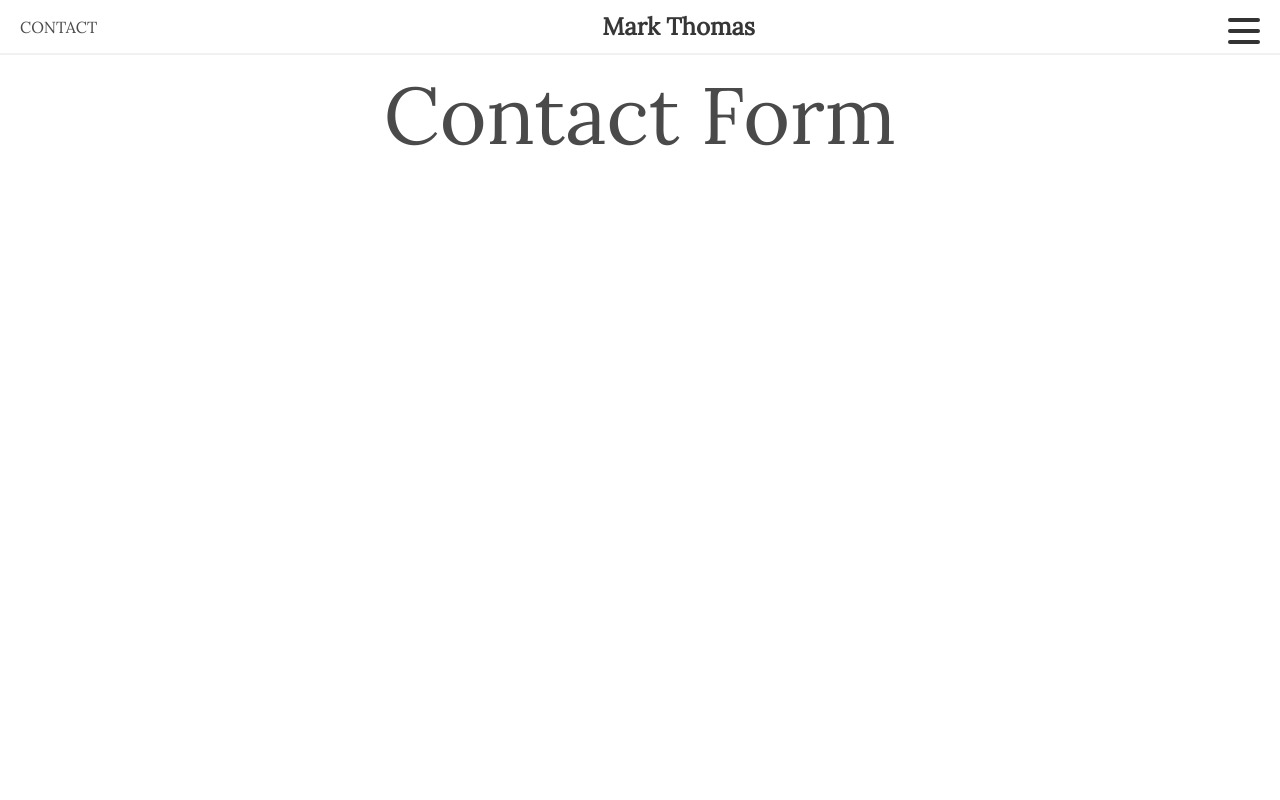
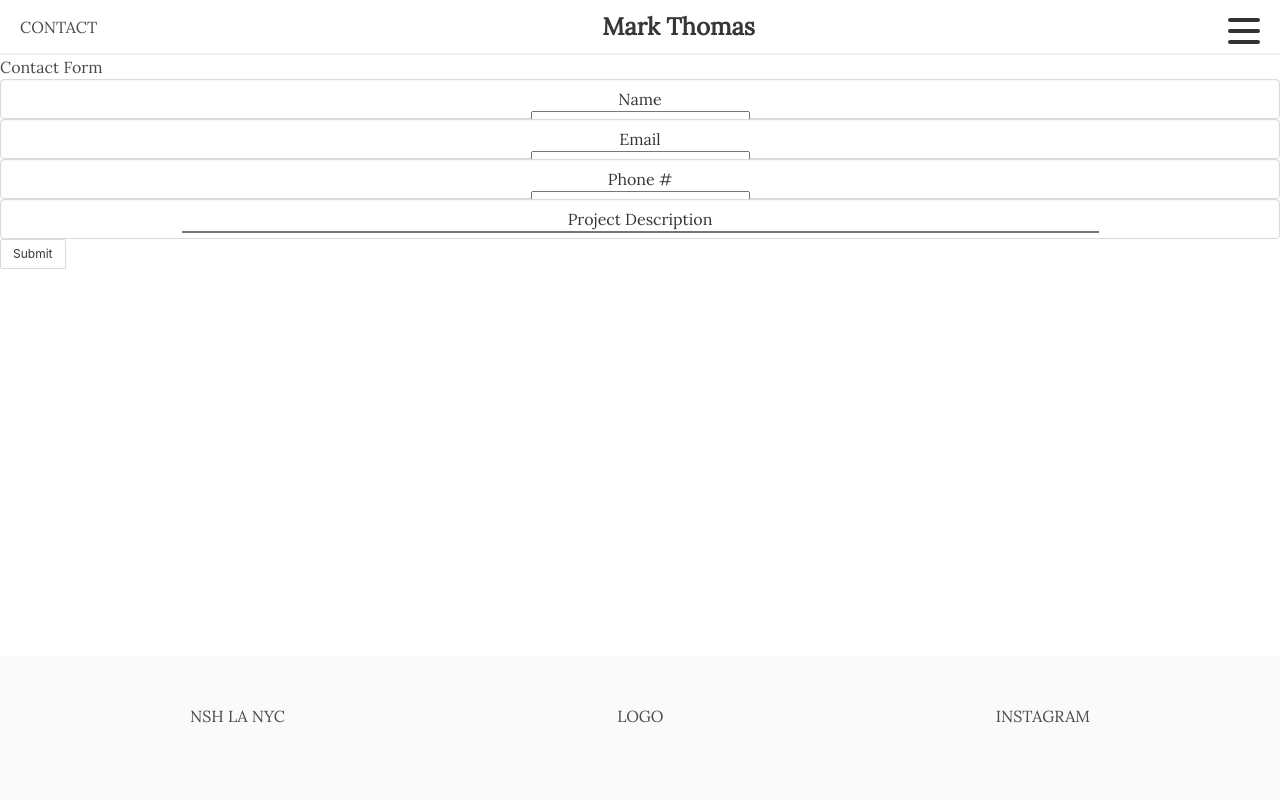
Before and after one commit to lauren-hanson/MarkClient, a React app: page /contact in a window 1280 px wide. Built offline with nearby package versions, Linux system fonts and the light colour scheme.

Commit message:
working on frame of each page

```diff
--- a/public/index.html
+++ b/public/index.html
@@ -3,7 +3,7 @@
 
 <head>
   <meta charset="utf-8" />
-  <link rel="icon" href="%PUBLIC_URL%/favicon.ico" />
+  <link rel="icon" href="%PUBLIC_URL%/roses.png" />
   <meta name="viewport" content="width=device-width, initial-scale=1" />
   <meta name="theme-color" content="#000000" />
   <meta name="description" content="Web site created using create-react-app" />
--- a/src/MarkThomas.js
+++ b/src/MarkThomas.js
@@ -1,10 +1,13 @@
 import { ApplicationViews } from "./views/ApplicationViews"
 import { NavBar } from "./components/nav/NavBar"
+import { Footer } from "./components/footer/Footer"
+
 
 export const MarkThomas = () => {
 
   return <>
     <NavBar />
     <ApplicationViews />
+    <Footer />
   </>
 }
--- /dev/null
+++ b/src/components/contact/Contact.css
@@ -0,0 +1,5 @@
+.input {
+    display: flex;
+    flex-direction: column;
+
+}
--- a/src/components/contact/ContactForm.js
+++ b/src/components/contact/ContactForm.js
@@ -1,7 +1,36 @@
+import "./Contact.css"
 
 export const ContactForm = () => {
 
-    return (<>
-        <h2 className="header">Contact Form</h2>
-    </>)
+    return (
+        <>
+            <h2>Contact Form</h2>
+
+            <div className="contactForm">
+                <fieldset className="input">
+                    <label>Name</label>
+                    <input
+                        type="text" />
+                </fieldset>
+                <fieldset className="input">
+                    <label>Email</label>
+                    <input
+                        type="email" />
+                </fieldset>
+                <fieldset className="input">
+                    <label>Phone #</label>
+                    <input
+                        type="phone #" />
+                </fieldset>
+                <fieldset className="input">
+                    <label>Project Description</label>
+                    <textarea
+                        type="project Description"
+                        rows='100' cols='100'
+                        />
+                </fieldset>
+                <button class="button is-small">
+                    Submit
+                </button>
+            </div></>)
 }
--- a/src/components/home/Home.css
+++ b/src/components/home/Home.css
@@ -1,4 +1,4 @@
 .homeHeader {
     font-size: 5rem;
-    text-align: center;
+
 }
--- a/src/components/home/Home.js
+++ b/src/components/home/Home.js
@@ -1,10 +1,10 @@
-import { Footer } from "../footer/Footer"
+// import { Footer } from "../footer/Footer"
 import "./Home.css"
 
 export const Home = () => {
 
     return (<>
         <h1 className="header">Home</h1>
-        <Footer />
+        {/* <Footer /> */}
     </>)
 }
```
Also changed, not shown: public/roses.png (added).
